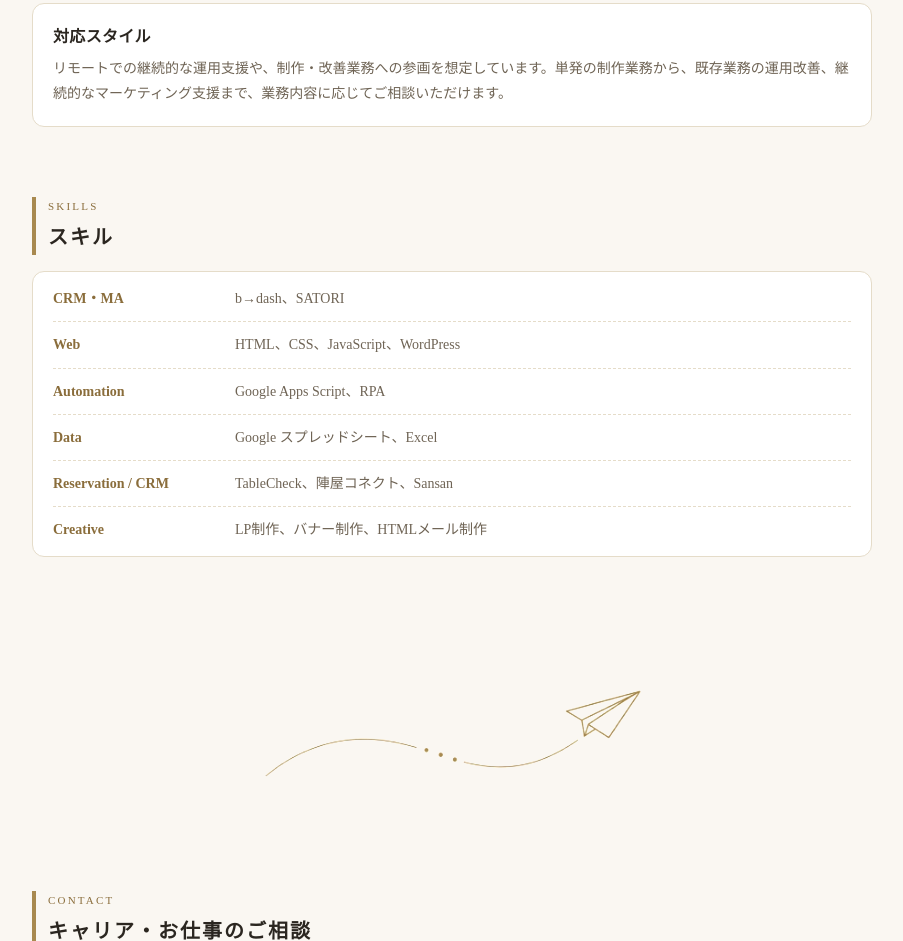
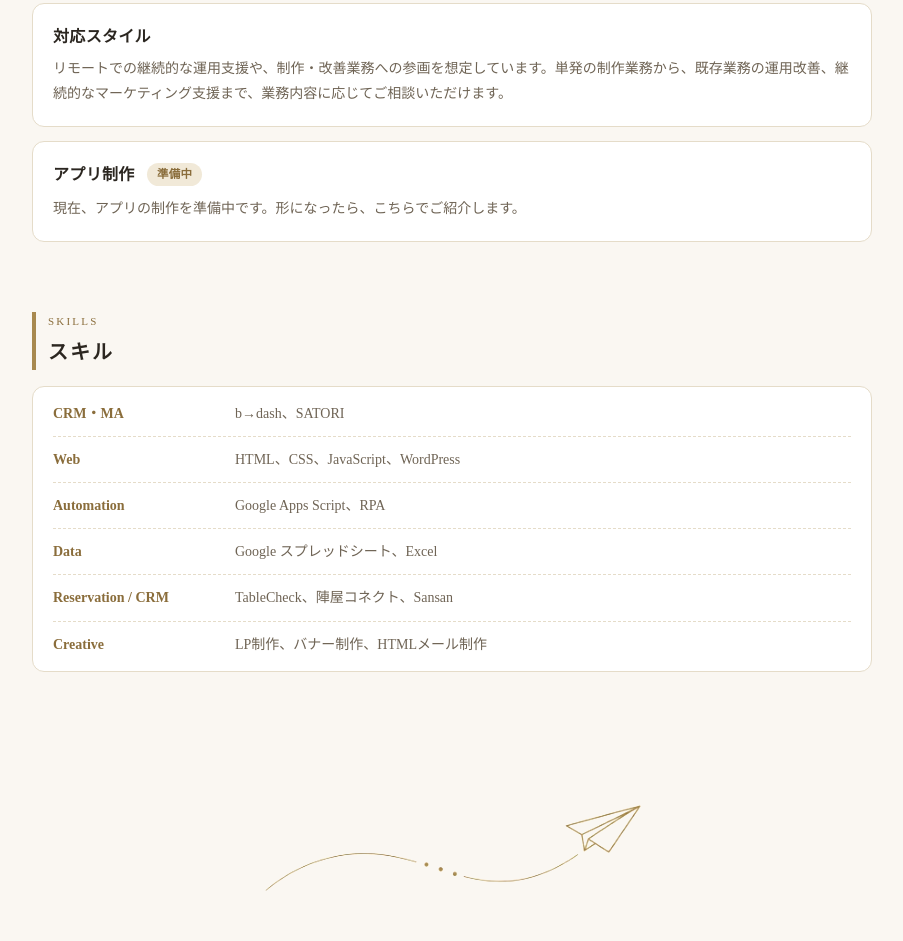
Before and after one commit to shiina-nana/portfolio-site, a plain HTML site: page index.html in a window 1280 px wide. Shown: the part 6165-7106 px from the top of the page, without its empty margins (188-1091 px from the left). Drawn offline with Linux system fonts and the light colour scheme.

Commit message:
アプリ制作（準備中）を追加

```diff
--- a/index.html
+++ b/index.html
@@ -300,6 +300,10 @@
     <h3>対応スタイル</h3>
     <p>リモートでの継続的な運用支援や、制作・改善業務への参画を想定しています。単発の制作業務から、既存業務の運用改善、継続的なマーケティング支援まで、業務内容に応じてご相談いただけます。</p>
   </div>
+  <div class="card" style="margin-top:14px;">
+    <h3>アプリ制作 <span class="tag" style="margin-left:8px;vertical-align:2px;">準備中</span></h3>
+    <p>現在、アプリの制作を準備中です。形になったら、こちらでご紹介します。</p>
+  </div>
 </section>
 
 <section id="skill" class="fade">
```
